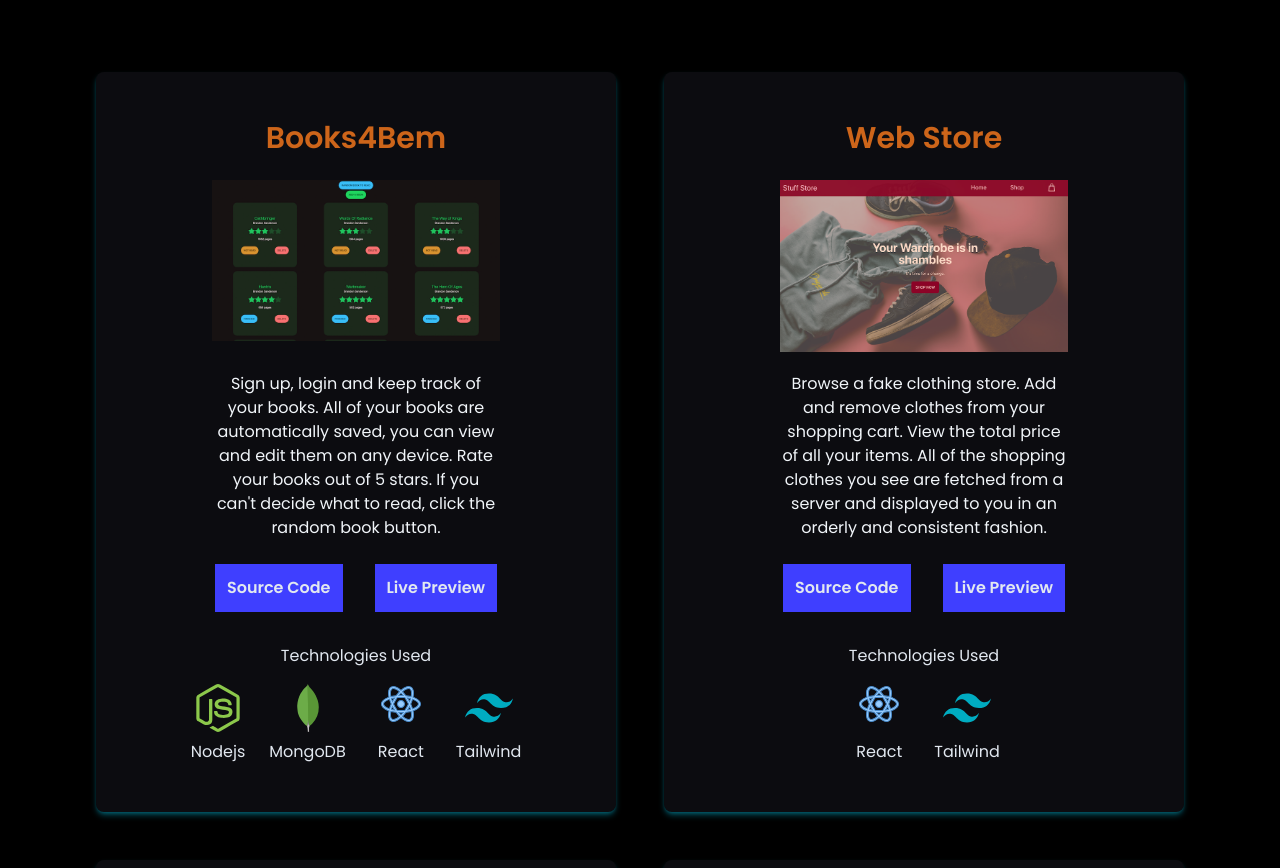
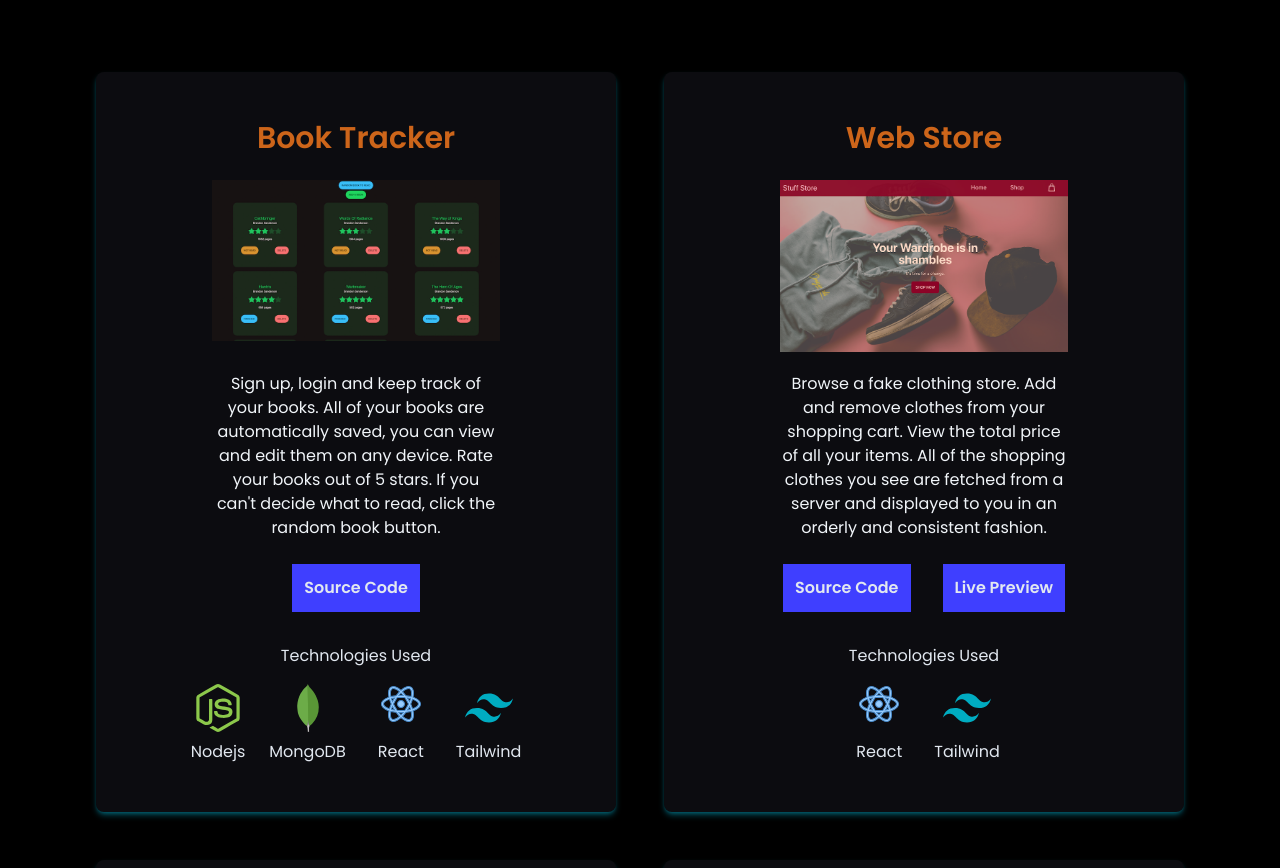
Before and after one commit to Dezzep/Portfolio, a React (Create React App) app: page / in a window 1280 px wide. Shown: the part 1560-2428 px from the top of the page. Built offline with nearby package versions, Linux system fonts and the light colour scheme.

Commit message:
removed a link to heroku project that was no longer hosted

```diff
--- a/src/components/ProjectCards.js
+++ b/src/components/ProjectCards.js
@@ -25,6 +25,7 @@ export default function Card(props) {
         >
           Source Code{' '}
         </button>
+        {props.preview && (
           <button
             className="bg-theme ease-in duration-200 p-2 md:p-3 font-semibold hover:scale-105 hover:bg-theme/[.7]"
             onClick={(e) => {
@@ -34,6 +35,7 @@ export default function Card(props) {
           >
             Live Preview
           </button>
+        )}
       </div>
       <div className="flex-col mx-auto">
         <p className="text-center">Technologies Used</p>
--- a/src/components/Projects.js
+++ b/src/components/Projects.js
@@ -206,12 +206,11 @@ export default function Projects(props) {
       </h2>
       <div className="container grid  grid-cols-1 lg:grid-cols-2  mx-auto px-8 md:px-16 lg:px-24 w-full gap-12 items-center py-6">
         <Card
-          title="Books4Bem"
+          title="Book Tracker"
           image="/library.png"
           alt="A library tracker web application to keep track of what books you have or haven't read"
           description="Sign up, login and keep track of your books. All of your books are automatically saved, you can view and edit them on any device. Rate your books out of 5 stars. If you can't decide what to read, click the random book button."
           source="https://github.com/Dezzep/library-rework"
-          preview="https://books4bem.herokuapp.com/"
           tools1={nodeJs}
           tools2={mongoDb}
           tools4={tailwind}
```
Lines whose indentation alone changed are shown as unchanged.
